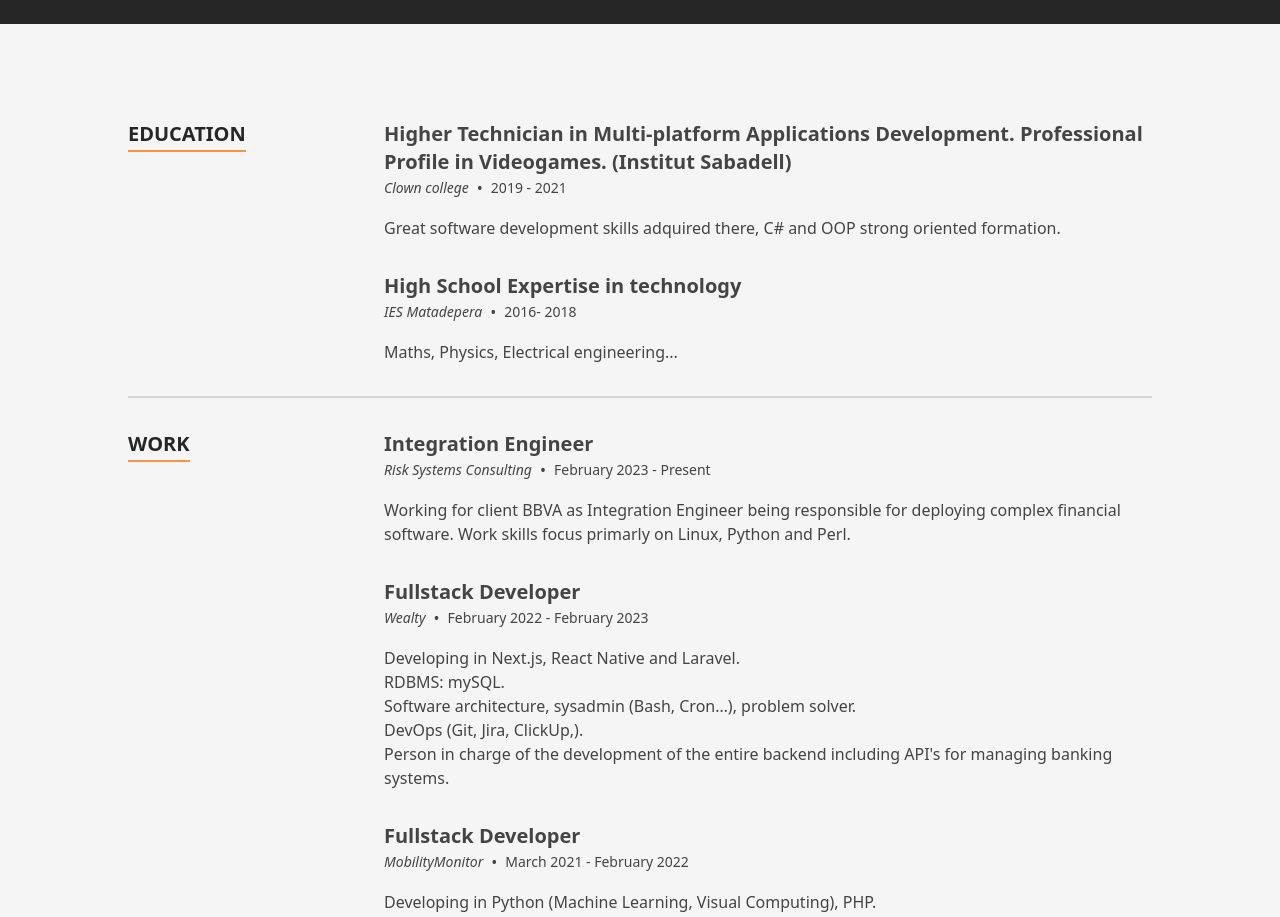
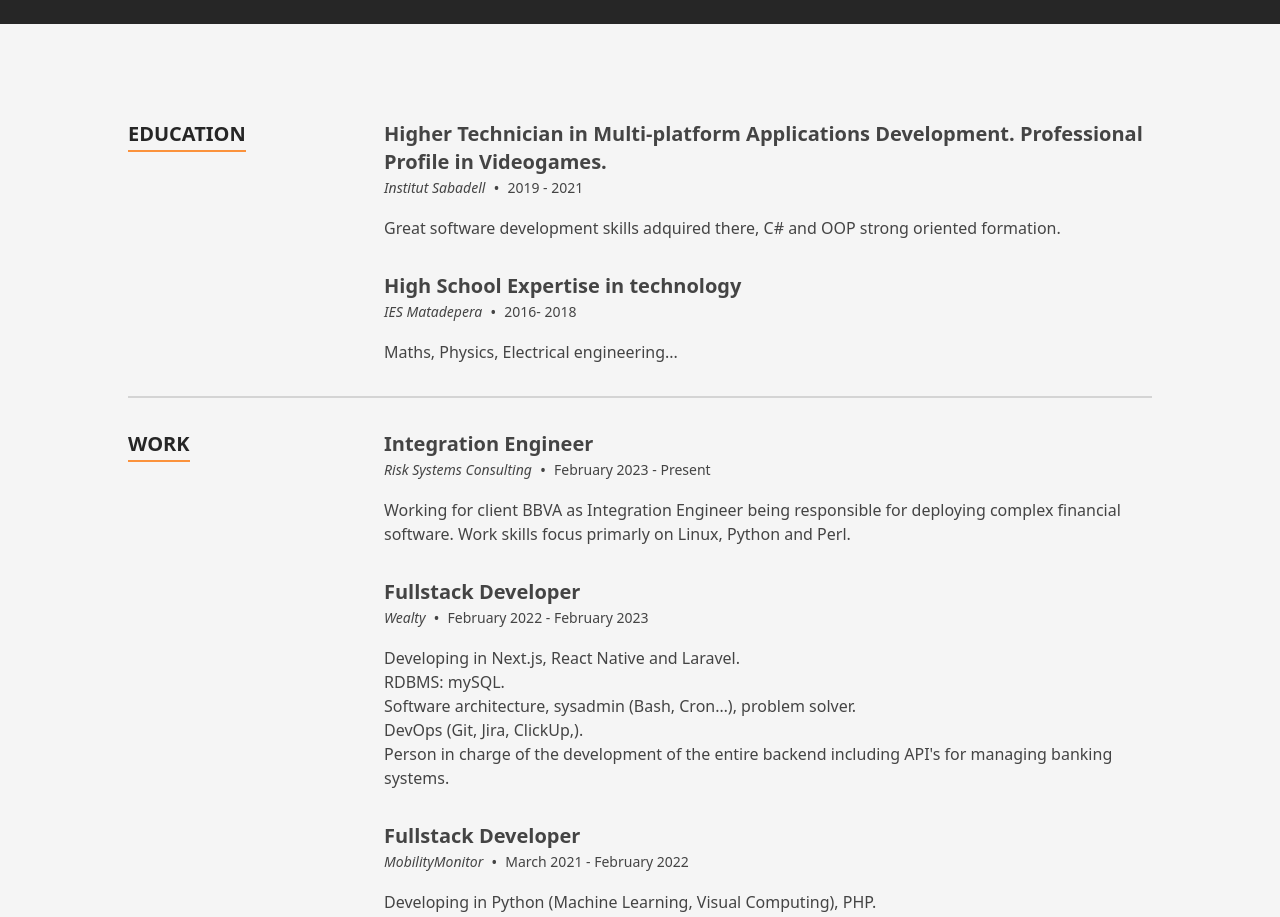
Before and after one commit to danigh99/danigh99.github.io, a Next.js app: page / in a window 1280 px wide. Shown: the part 1180-2097 px from the top of the page. Built offline with nearby package versions, Linux system fonts and the light colour scheme.

Commit message:
clown college out

```diff
--- a/src/data/data.tsx
+++ b/src/data/data.tsx
@@ -207,8 +207,8 @@
 export const education: TimelineItem[] = [
   {
     date: '2019 - 2021',
-    location: 'Clown college',
-    title: 'Higher Technician in Multi-platform Applications Development. Professional Profile in Videogames. (Institut Sabadell)',
+    location: 'Institut Sabadell',
+    title: 'Higher Technician in Multi-platform Applications Development. Professional Profile in Videogames.',
     content: <p>Great software development skills adquired there, C# and OOP strong oriented formation.</p>,
   },
   {
```
